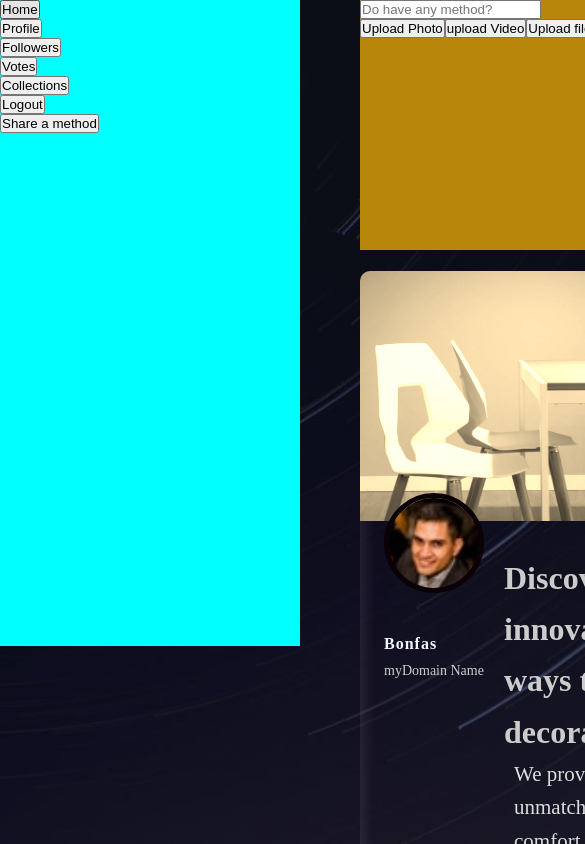
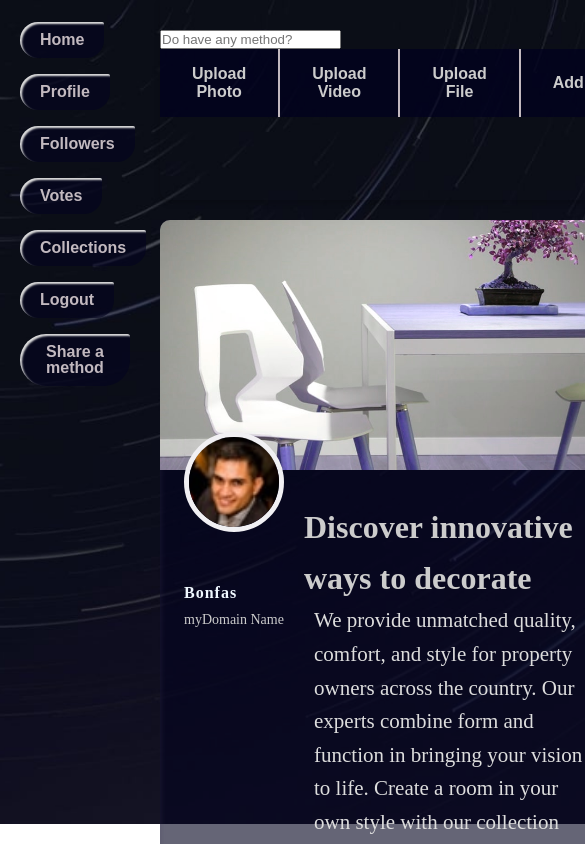
Before and after one commit to Bonfas-68/idzoneawebapp, a React (Vite) app: page / in a window 390 px wide. Shown: the top 844 px of the page, 585 px wide, since content can reach past the window. Built offline with nearby package versions, Linux system fonts and the light colour scheme.

Commit message:
add css and media query

```diff
--- a/src/ideas.css
+++ b/src/ideas.css
@@ -13,9 +13,9 @@ body{
     background-position: center center;
     background-size: cover;
     background-repeat: no-repeat;
-     height: 100vh;
+     height: calc(100vh - 2rem);
      /* overflow: hidden; */
-     background-color: #380323;
+     /* background-color: #380323; */
 }
 
 #root{
@@ -24,30 +24,72 @@ body{
     minmax(6rem,min-content )
     [center-start] repeat(7,[col-start]minmax(min-content,17rem)[col-end])[center-end]
     minmax(6rem,min-content )[full-end cat-start] 30rem [cat-end];
-    grid-template-rows:25rem repeat(3, min-content);
+    grid-template-rows:20rem repeat(3, min-content);
+    row-gap: 2rem;
+}
+@media only screen and (max-width:1378px){
+    #root{
+        display: grid;
+        grid-template-columns:[side-start]25rem [side-end full-start]
+        minmax(4rem,min-content )
+        [center-start] repeat(7,[col-start]minmax(min-content,17rem)[col-end])[center-end]
+        minmax(4rem,min-content )[full-end cat-start] 25rem [cat-end];
+        grid-template-rows:20rem repeat(3, min-content);
+        row-gap: 2rem;
+    }
+}
+@media only screen and (max-width:1235px){
+    #root{
+        display: grid;
+        grid-template-columns:[side-start]25rem [side-end full-start]
+        minmax(1rem,min-content )
+        [center-start] repeat(7,[col-start]minmax(min-content,17rem)[col-end])[center-end]
+        minmax(1rem,min-content )[full-end cat-start] 25rem [cat-end];
+    }
+}
+@media only screen and (max-width:1175px){
+    #root{
+        grid-template-columns:[side-start]15rem [side-end full-start]
+        minmax(1rem,min-content )
+        [center-start] repeat(7,[col-start]minmax(min-content,17rem)[col-end])[center-end]
+        minmax(1rem,min-content )[full-end cat-start] 15rem [cat-end];
+    }
+}
+@media only screen and (max-width:975px){
+    #root{
+        grid-template-columns:[side-start]10% [side-end full-start]
+        minmax(min-content )
+        [center-start] repeat(auto-fit,[col-start]minmax(min-content,15%)[col-end])[center-end]
+        minmax(min-content )[full-end cat-start] 10% [cat-end];
+    }
 }
 
 .b__categories{
     grid-column: cat-start / cat-end;
     grid-row: 1 / span 3;
-    background-color: crimson;
+    /* background-color: crimson; */
 }
 .b__sidebar{
     grid-column: side-start / side-end;
     grid-row: 1 / span 3;
-    background-color: aqua;
+    /* background-color: aqua; */
 }
 .b__add-ideas{
+    /* transform: translateY(2rem); */
     grid-column: center-start /  center-end;
     grid-row: 1 / 2;
-    background-color: darkgoldenrod;
+    margin-top: 2rem;
+    /* background-color: darkgoldenrod; */
 }
 .b__ideas{
     grid-column: col-start 1 / col-end 7;
     grid-row: 2 / -1;
     /* background-color: #380323; */
-    height: calc(100vh - 25rem);
+    height: calc(100vh - 21rem - 1rem);
     overflow-y: scroll;
+    margin-top: 0rem;
+
+    padding: 0 0 1rem;
 }
 .b__ideas::-webkit-scrollbar{
     display: none;
@@ -55,9 +97,9 @@ body{
 
 .b__idea{
     border-radius: 10px;
-    margin: 2.1rem 0;
+    margin: 0 0 ;
     overflow: hidden;
-    box-shadow: inset 2px 8px 16px rgba(187, 158, 198, 0.2), 5px 4px 0px #aaa;
+    box-shadow: inset 2px 8px 4px rgba(187, 158, 198, 0.2), 0px 4px 0px #aaa;
 }
 .b__idea-image{
     height: 25rem;
@@ -66,7 +108,7 @@ body{
     width: 100%;
     height: 100%;
     object-fit: cover;
-    filter:sepia(100);
+    filter:hue-rotate(-150deg);
 }
 .b__idea-user{
     padding: 1.2rem 2.4rem;
@@ -75,14 +117,16 @@ body{
     grid-template-columns: 1fr 9fr;
     justify-items: center;
     align-content: center;
+    background-color: #0404209c;
+    height: 100%;
 }
 .b__user{
     width: 100%;
 
 }
 .b__user-img img{
-    transform: translateY(-4rem);
-    border: .5rem solid #0a0006;
+    transform: translateY(-5rem);
+    border: .5rem solid #f1f0f3;
     border-radius: 50%;
     width: 10rem;
     height: 10rem;
@@ -114,3 +158,219 @@ body{
     color: #ddd;
     margin-left: 1rem;
 }
+.b__sidebar{
+    background: transparent;
+    padding: 2.1rem 4.2rem;
+    /* text-align: center; */
+    /* box-shadow: 0 1px 4px  #cccccc90; */
+    border-radius: 4px;
+}
+.b__categories{
+    width: 100%;
+    padding-top: 3rem;
+}
+.b__category-header{
+    margin: 0 0 1.6rem;
+    font-size: 21px;
+    font-weight: 600;
+    color: #ddd;
+}
+
+.b__side-button{
+    margin: 1.2rem 0;
+    width: 100%;
+    margin-bottom: 16px;
+    line-height: 1;
+    /* background-color: #1b01108a; */
+}
+.b__category{
+    display:inline-flex;
+    row-gap: 16px;
+    margin: 12px 6px;
+}
+
+.b__side-button button{
+    width: 100%;
+    padding: 1.2rem 2.4rem;
+    border-radius: 100px;
+    border-top-right-radius: 10px;
+    font-size: 16px;
+    font-weight: 600;
+    position: relative;
+    color: #c2b9bf;
+    background: #0404209c;
+    border: none;
+    box-shadow: inset 2px 2px 2px #ddd;
+    display: flex;
+    align-items: center;
+    justify-content: space-between;
+    cursor: pointer;
+    transition: transform .5s ease-in-out;
+    backface-visibility: visible;
+    line-height: 1;
+}
+.top{
+    position: relative;
+    border-top-right-radius: 0px !important;
+}
+.top__num{
+    position: absolute;
+    top: -10.5px;
+    right: -10px;
+    font-size: 12px !important;
+    height: 25px;
+    width: 25px;
+    border-radius: 50%;
+    background-color: #ccc;
+    display: flex;
+    align-items: center;
+    justify-content: center;
+    color: #0a0006;
+}
+@media only screen and (max-width:1175px){
+    .b__side-button button{
+        width: fit-content;
+        padding: 1rem 2rem;
+    }
+    .b__sidebar{
+        background: transparent;
+        padding: 1.6rem 3.2rem;
+    }
+    .b__side-button--text{
+        display: none;
+    }
+    .b__category{
+        display:block;
+        /* row-gap: 16px; */
+        margin: 12px 0;
+    }
+}
+@media only screen and (max-width:975px){
+    .b__sidebar{
+        padding: 1rem 2rem;
+    }
+}
+
+.b__side-button button span{
+    font-size: 24px;
+    margin-right: 6px;
+}
+.b__side-button button:hover{
+    color: #0a0006;
+    background-color: #ebe2e78a;
+    transform: scale(1.1);
+}
+.b__category .cat_btn{
+    padding: 4px 12px;
+    font-size: 16px;
+    border: none;
+    background-color: #aaa;
+    color: #0a0006;
+    font-weight: 400;
+    border-radius: 4px;
+    display: inline-flex;
+}
+.cat_btn:hover{
+    color: #ccc;
+    background-color: #0404209c;
+    cursor:pointer;
+}
+
+.b__add-ideas{
+    width: 100%;
+    box-shadow: 0 3px 6px rgba(0, 0, 0, 0.2);
+    border-bottom-left-radius: 10px;
+    border-bottom-right-radius: 10px;
+    overflow: hidden;
+    margin: 0;
+    padding: 3rem 0 0;
+}
+.b__form-control{
+    width: 100%;
+    /* margin-bottom: 12px; */
+    height: 100%;
+}
+.b__form-control textarea{
+    padding: 2.4rem 4.799rem;
+    width: 100%;
+    /* height: 60%; */
+    background-color: #01011ebf;
+    font-size: 3rem;
+    color: #ddd;
+    border-radius: 0;
+    border: none;
+    resize: none;
+    margin: 0;
+}
+textarea:focus{
+    outline: none;
+}
+.b__form-buttons{
+    display: grid;
+    grid-template-columns: 2fr 2fr 2fr 4fr;
+    align-items: center;
+    justify-content: space-between;
+    /* height: 40%; */
+    margin: 0;
+}
+.b__form-buttons button{
+    display: flex;
+    align-items: center;
+    justify-content: center;
+    height: 100%;
+    width: 100%;
+    border: none;
+    background-color: #01011ebb;
+    color: #ccc;
+    font-size: 16px;
+    font-weight: 600;
+    text-transform: capitalize;
+    cursor: pointer;
+    padding: 16px 32px;
+    border-right: 2px solid #c2b9bf;
+}
+.b__form-buttons button:hover{
+    background-color: #2323569c;
+    color: #fff;
+}
+
+.form-icon{
+    margin-right: 12px;
+    font-size: 24px;
+}
+.form-btn--add .form-icon{
+    margin-right: 12px;
+    font-size: 24px;
+}
+
+.form-btn--add:hover{
+    background-color: #011053 !important;
+    color: #fff;
+    font-weight: 700;
+}
+
+
+
+
+.app__footer{
+    /* padding: 1.2rem 2.4rem; */
+    line-height: 1.9;
+    margin: 12px 6px;
+}
+.app__footer p{
+    font-size: 16px;
+    margin-bottom: .9px;
+    color: #ccc;
+    font-weight: 400;
+    line-height: 1.2;
+}
+.app__footer a{
+    text-decoration: none;
+    color: #ccc;
+    font-size: 14px;
+    text-transform: capitalize;
+}
+.app__footer a:hover{
+    text-decoration: underline;
+    color: #aaa;
+}
```
